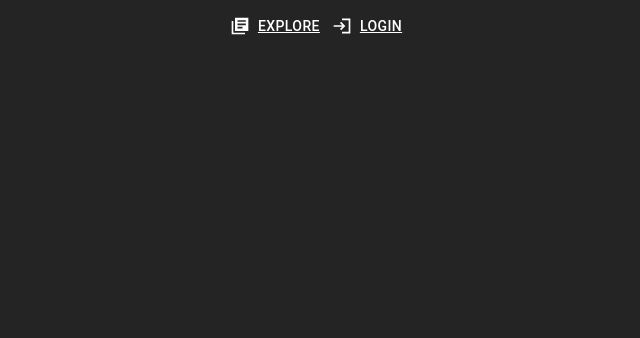
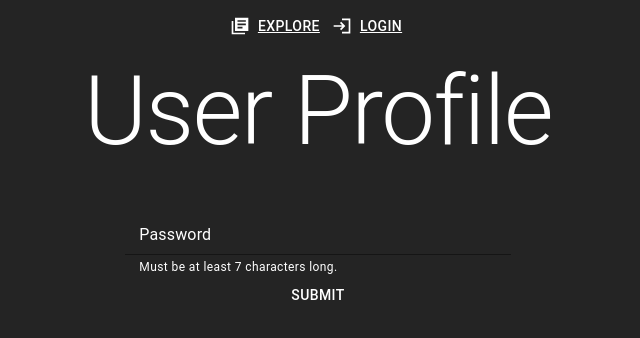
Before and after one commit to Mike-Mp/material-react-redux-ts, a React (Vite) app: page /1/profile in a window 1280 px wide. Shown: the top 338 px of the page, without its empty margins (322-962 px from the left). Built offline with nearby package versions, Linux system fonts and the light colour scheme.

Commit message:
add authentication, fix typescript errors

```diff
--- a/src/components/Layout/MainNavigation.tsx
+++ b/src/components/Layout/MainNavigation.tsx
@@ -1,13 +1,30 @@
-import { ArtTrack, Explore, Home, LibraryAdd, LibraryBooks, LibraryBooksSharp, LoginSharp, PictureAsPdf, PictureInPicture } from "@mui/icons-material";
+import { ArtTrack, Explore, Home, LibraryAdd, LibraryBooks, LibraryBooksSharp, LoginSharp, Logout, PictureAsPdf, PictureInPicture } from "@mui/icons-material";
 import { Box, Button } from "@mui/material";
+import { useContext } from "react";
 import { NavLink } from "react-router-dom";
+import { AuthContext } from "../../store/auth-context";
 
 
 export default function MainNavigation() {
+  const authCtx = useContext(AuthContext);
+
+  const isLoggedIn = authCtx.isLoggedIn;
+
   return (
     <Box sx={{ display: "flex", alignItems: "center", justifyContent: "center" }} className="nav">
       <Button sx={{ color: "white" }} startIcon={<LibraryBooksSharp />}><NavLink to="/index" className={s => s.isActive ? "active" : ""}>Explore</NavLink></Button>
-      <Button sx={{ color: "white" }} startIcon={<LoginSharp />}><NavLink to="/login" className={s => s.isActive ? "active" : ""}>Login</NavLink></Button>
+      {
+        !isLoggedIn &&
+        <Button sx={{ color: "white" }} startIcon={<LoginSharp />}><NavLink to="/login" className={s => s.isActive ? "active" : ""}>Login</NavLink></Button>
+      }
+      {
+        isLoggedIn &&
+        <Button sx={{ color: "white" }} startIcon={<LoginSharp />}><NavLink to="/:user/profile" className={s => s.isActive ? "active" : ""}>Profile</NavLink></Button>
+      }
+      {
+        isLoggedIn &&
+        <Button sx={{ color: "white", marginLeft: "20px" }} startIcon={<Logout />}><NavLink to="/" className={s => s.isActive ? "active" : ""}>Logout</NavLink></Button>
+      }
     </Box>
   )
 }
--- /dev/null
+++ b/src/components/UI/commonStyles.ts
@@ -0,0 +1,21 @@
+export const buttonStyle = {
+    color: "white",
+    "&:hover": {
+      color: "black",
+      backgroundColor: "white",
+    },
+  };
+
+export  const labelStyle = {
+    color: "white",
+    "&.Mui-focused": {
+      color: "white",
+    },
+  };
+
+export const inputStyle = {
+    color: "white",
+    "&::after": {
+      borderBottom: "2px solid white",
+    },
+  };
--- a/src/main.tsx
+++ b/src/main.tsx
@@ -1,21 +1,23 @@
-import React from 'react'
-import ReactDOM from 'react-dom/client'
-import App from './App'
+import React from "react";
+import ReactDOM from "react-dom/client";
+import App from "./App";
 
-import { Provider } from 'react-redux';
-import { BrowserRouter } from 'react-router-dom';
+import { Provider } from "react-redux";
+import { AuthContextProvider } from "./store/auth-context";
+import { BrowserRouter } from "react-router-dom";
 
-import store from './store/store';
+import store from "./store/store";
 
 import "./styles/main.scss";
 
-
-ReactDOM.createRoot(document.getElementById('root') as HTMLElement).render(
+ReactDOM.createRoot(document.getElementById("root") as HTMLElement).render(
   <React.StrictMode>
     <Provider store={store}>
-      <BrowserRouter>
-        <App />
-      </BrowserRouter>
+      <AuthContextProvider>
+        <BrowserRouter>
+          <App />
+        </BrowserRouter>
+      </AuthContextProvider>
     </Provider>
   </React.StrictMode>
-)
+);
--- a/src/pages/Login.tsx
+++ b/src/pages/Login.tsx
@@ -8,46 +8,47 @@ import {
   Box,
   Button,
 } from "@mui/material";
-import React, { useRef, useState } from "react";
+import React, { useRef, useState, useContext } from "react";
+
+import { AuthContext } from "../store/auth-context";
+import { loginUser } from "../store/auth-functions";
+
+import { buttonStyle, labelStyle, inputStyle } from "../components/UI/commonStyles";
 
 export default function Login() {
   const [isLogin, setIsLogin] = useState(true);
   const emailRef = useRef<HTMLInputElement>(null);
   const passRef = useRef<HTMLInputElement>(null);
 
+  const authCtx = useContext(AuthContext);
+
   const headerLabel = isLogin ? "Login" : "Signup";
   const formTypeLabel = isLogin ? "SignUp?" : "Login?";
 
-  const buttonStyle = {
-    color: "white",
-    "&:hover": {
-      color: "black",
-      backgroundColor: "white",
-    },
-  };
 
-  const labelStyle = {
-    color: "white",
-    "&.Mui-focused": {
-      color: "white",
-    },
-  };
 
-  const inputStyle = {
-    color: "white",
-    "&::after": {
-      borderBottom: "2px solid white",
-    },
-  };
-
-  function formSubmitHandler(e: React.SyntheticEvent) {
+  async function formSubmitHandler(e: React.SyntheticEvent) {
     e.preventDefault();
 
-    if ((emailRef && passRef) && (emailRef.current && passRef.current)) {
+    if (emailRef && passRef && emailRef.current && passRef.current) {
       console.log(emailRef.current.value);
       console.log(passRef.current.value);
     } else {
       return;
+    }
+
+    const body = {
+      email: emailRef.current.value,
+      password: passRef.current.value,
+    };
+
+    try {
+      await loginUser(isLogin, body).then((data) => {
+        console.log(data);
+        authCtx.login(data.idToken);
+      });
+    } catch (err) {
+      console.log(err);
     }
   }
 
--- a/src/pages/Profile.tsx
+++ b/src/pages/Profile.tsx
@@ -1,9 +1,67 @@
-import { Container, Typography } from "@mui/material";
+import {
+  Container,
+  Typography,
+  FormControl,
+  InputLabel,
+  Input,
+  FormHelperText,
+  Button,
+} from "@mui/material";
 
-export default function Profile(props) {
+import { useRef, useContext } from "react";
+
+import {
+  buttonStyle,
+  labelStyle,
+  inputStyle,
+} from "../components/UI/commonStyles";
+import { AuthContext } from "../store/auth-context";
+
+import { changePassword } from "../store/auth-functions";
+
+export default function Profile() {
+  const newPassRef = useRef<HTMLInputElement>(null);
+  const authCtx = useContext(AuthContext);
+
+  const submitHandler = async (e: React.SyntheticEvent) => {
+    e.preventDefault();
+
+    if (!newPassRef || !newPassRef.current || newPassRef.current.value.length < 7) {
+      return;
+    }
+
+    const body = {
+      password: newPassRef.current.value,
+      idToken: authCtx.token
+    }
+
+    await changePassword(body);
+  };
+
   return (
     <Container>
-      <Typography variant={"h1"}>{props.username}</Typography>
+      <Typography variant={"h1"}>User Profile</Typography>
+      <form onSubmit={submitHandler} style={{display: "flex" , flexDirection: "column", alignItems: "center"}}>
+        <FormControl sx={{ color: "white", width: "40%", marginTop: "40px", mx: "auto" }}>
+          <InputLabel htmlFor="password" sx={labelStyle}>
+            Password
+          </InputLabel>
+          <Input
+            type="password"
+            id="password"
+            inputRef={newPassRef}
+            aria-describedby="my-helper-text"
+            sx={inputStyle}
+          />
+          <FormHelperText id="my-helper-text" sx={{ color: "white" }}>
+            Must be at least 7 characters long.
+          </FormHelperText>
+        </FormControl>
+
+        <Button sx={buttonStyle} onClick={submitHandler} type="submit">
+          Submit
+        </Button>
+      </form>
     </Container>
-  )
+  );
 }
--- /dev/null
+++ b/src/store/auth-context.tsx
@@ -0,0 +1,42 @@
+import { useState, createContext, JSXElementConstructor, ReactElement, ReactFragment, ReactPortal } from "react";
+
+type AuthContextType = {
+  token: string | null,
+  isLoggedIn: boolean,
+  login: (token: string) => void
+  logout: () => void
+}
+
+export const AuthContext = createContext<AuthContextType>({
+  token: null,
+  isLoggedIn: false,
+  login: (token) => {},
+  logout: () => {}
+});
+
+export const AuthContextProvider = (props: { children: ReactElement<JSXElementConstructor<any>>}) => {
+  const [token, setToken] = useState<string | null>(null);
+
+  const userIsLoggedIn: boolean = !!token;
+
+  const loginHandler = (token: string) => {
+    setToken(token);
+  };
+
+  const logoutHandler = () => {
+    setToken(null);
+  };
+
+  const contextValue = {
+    token: token,
+    isLoggedIn: userIsLoggedIn,
+    login: loginHandler,
+    logout: logoutHandler,
+  };
+
+  return (
+    <AuthContext.Provider value={contextValue}>
+      {props.children}
+    </AuthContext.Provider>
+  );
+};
--- /dev/null
+++ b/src/store/auth-functions.ts
@@ -0,0 +1,43 @@
+import { BoyRounded } from "@mui/icons-material";
+
+const API_KEY = "AIzaSyBsHatybvAsnt_tZfd84lH2Sq1kXyLNgqQ";
+const LOGIN_URL = `https://identitytoolkit.googleapis.com/v1/accounts:signInWithPassword?key=${API_KEY}`;
+const SIGNUP_URL = `https://identitytoolkit.googleapis.com/v1/accounts:signUp?key=${API_KEY}`;
+
+export const loginUser = async (
+  isLogin: boolean,
+  body: { email: string; password: string }
+) => {
+  const fetchUrl = isLogin ? LOGIN_URL : SIGNUP_URL;
+
+  const response = await fetch(fetchUrl, {
+    method: "POST",
+    body: JSON.stringify(body),
+    headers: {
+      "Content-Type": "application/json",
+    },
+  });
+
+  const data = await response.json();
+
+  return data;
+};
+
+export const changePassword = async (body: {
+  password: string;
+  idToken: string | null;
+}) => {
+  const fetchUrl = `https://identitytoolkit.googleapis.com/v1/accounts:update?key=${API_KEY}`;
+
+  const response = await fetch(fetchUrl, {
+    method: "POST",
+    body: JSON.stringify(body),
+    headers: {
+      "Content-Type": "application/json",
+    },
+  });
+
+  const data = await response.json();
+
+  console.log(data);
+};
```
